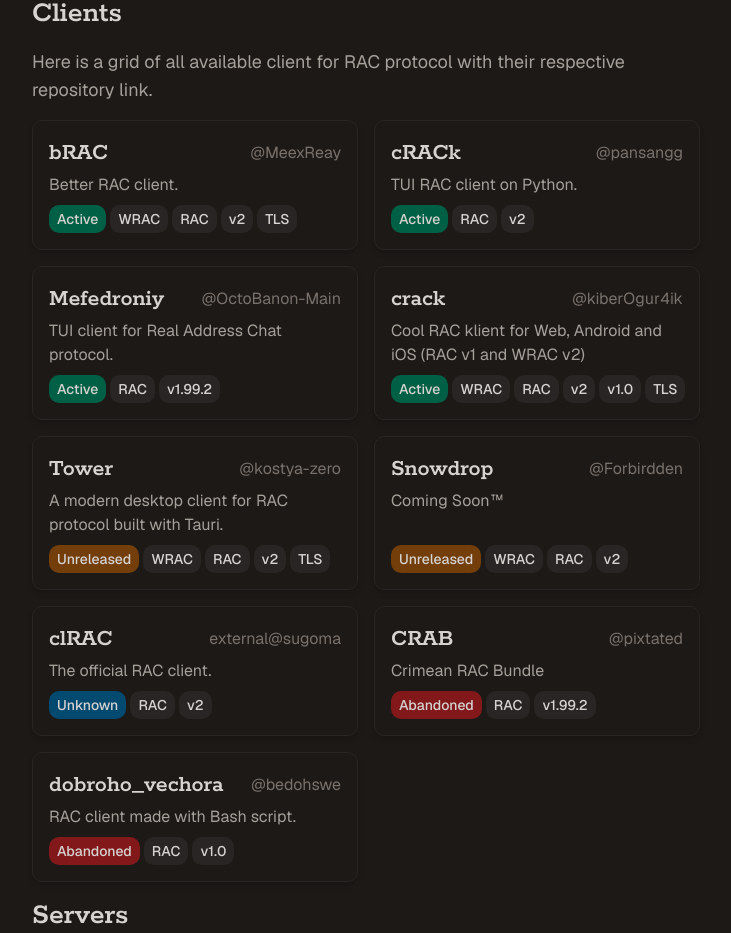
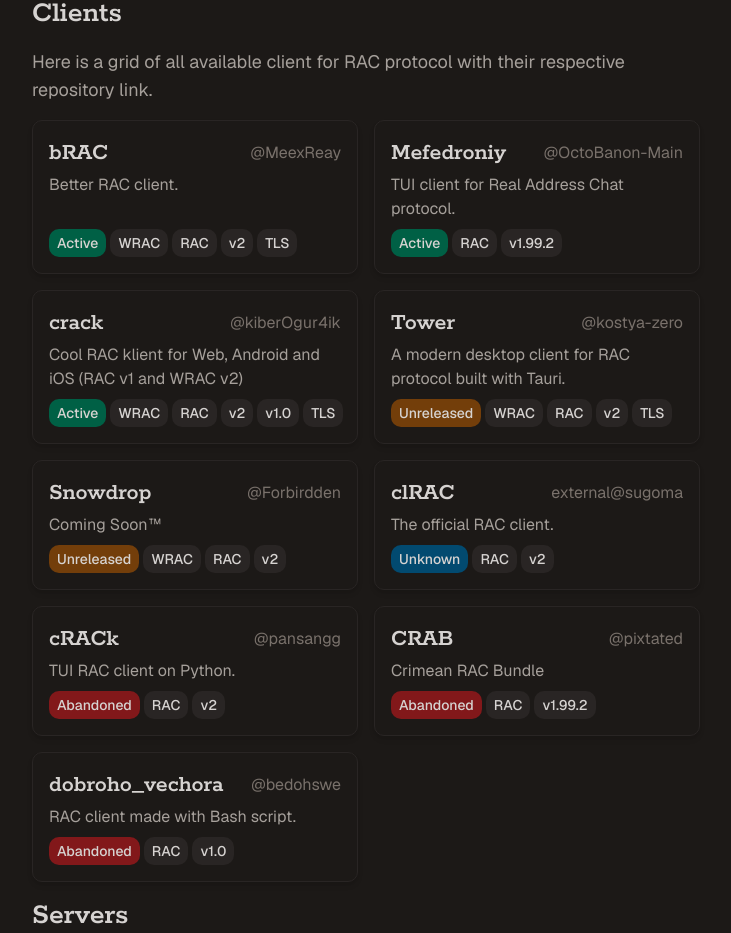
Before and after one commit to kostya-zero/racinfo, a Next.js app: page /projects in a window 1280 px wide. Shown: the part 340-1273 px from the top of the page, without its empty margins (274-1005 px from the left). Built offline with nearby package versions, Linux system fonts and the light colour scheme.

Commit message:
chore(projects): update cRACk

```diff
--- a/src/app/projects/page.tsx
+++ b/src/app/projects/page.tsx
@@ -12,13 +12,6 @@
       projectGit: "https://github.com/MeexReay/bRAC",
       description: "Better RAC client.",
       tags: ["Active", "WRAC", "RAC", "v2", "TLS"],
-    },
-    {
-      name: "cRACk",
-      authorId: "pansangg",
-      projectGit: "https://github.com/pansangg/cRACk",
-      description: "TUI RAC client on Python.",
-      tags: ["Active", "RAC", "v2"],
     },
     {
       name: "Mefedroniy",
@@ -57,6 +50,13 @@
       projectGit: "",
       description: "The official RAC client.",
       tags: ["Unknown", "RAC", "v2"],
+    },
+    {
+      name: "cRACk",
+      authorId: "pansangg",
+      projectGit: "https://github.com/pansangg/cRACk",
+      description: "TUI RAC client on Python.",
+      tags: ["Abandoned", "RAC", "v2"],
     },
     {
       name: "CRAB",
```
